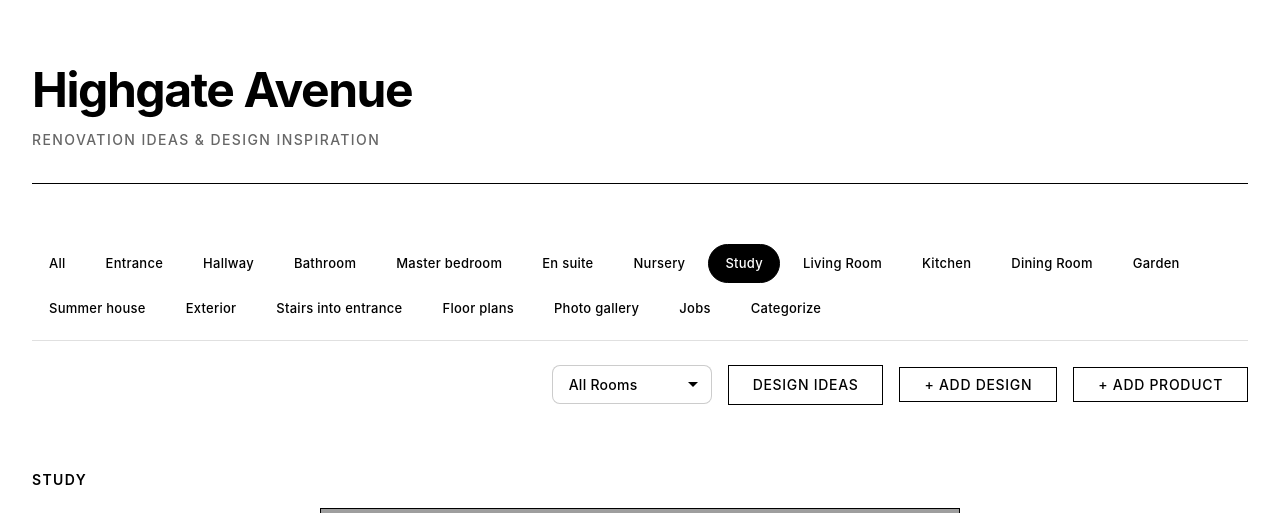
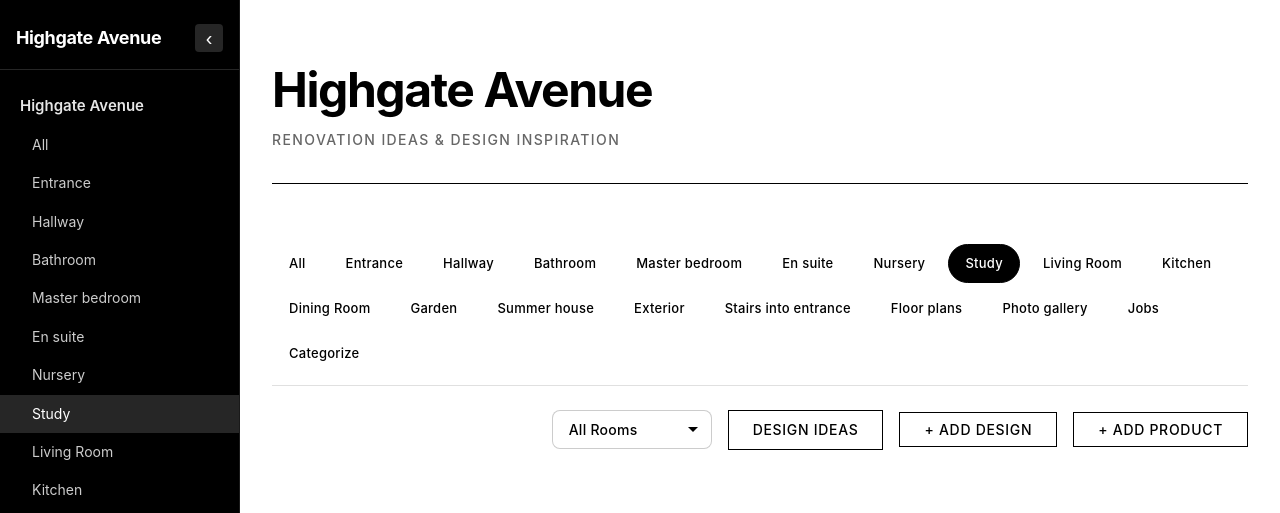
Before and after one commit to conork92/HighgateAvenue, a Flask app: page /designs/study/ in a window 1280 px wide. Shown: the top 513 px of the page. Run offline with Flask 3, Linux system fonts and the light colour scheme; data that the repository does not hold is empty; grey boxes are pictures that could not be loaded.

Commit message:
feat: improve design and add muswell hill

```diff
--- a/app.py
+++ b/app.py
@@ -381,6 +381,32 @@ def jobs():
         sections_order=DESIGN_SECTIONS_ORDER,
     )
 
+# Muswell Hill: room slugs and GCS prefix (bucket highgate-avenue-designs)
+MUSWELL_HILL_ROOMS = {
+    'front-room': {'label': 'Front Room', 'prefix': 'muswell-hill/front_room'},
+    'kitchen': {'label': 'Kitchen', 'prefix': 'muswell-hill/kitchen'},
+    'bathroom': {'label': 'Bathroom', 'prefix': 'muswell-hill/bathroom'},
+    'living-room': {'label': 'Living Room', 'prefix': 'muswell-hill/living_room'},
+    'nursery': {'label': 'Nursery', 'prefix': 'muswell-hill/nursery'},
+}
+MUSWELL_HILL_BUCKET = 'highgate-avenue-designs'
+
+@app.route('/muswell-hill/<room_slug>/')
+def muswell_hill_room(room_slug):
+    """Muswell Hill room page: images from GCS bucket."""
+    if room_slug not in MUSWELL_HILL_ROOMS:
+        abort(404)
+    room_info = MUSWELL_HILL_ROOMS[room_slug]
+    return render_template(
+        'muswell_hill_room.html',
+        room_slug=room_slug,
+        room_label=room_info['label'],
+        bucket_prefix=room_info['prefix'],
+        muswell_room=room_slug,
+        all_sections=DESIGN_SECTIONS,
+        sections_order=DESIGN_SECTIONS_ORDER,
+    )
+
 @app.route('/designs/')
 def designs_index():
     """Redirect /designs/ to main page (all designs)."""
@@ -416,6 +442,29 @@ def photo_gallery():
         carousel_images=PHOTO_GALLERY_IMAGES,
         product_room_filter=None,
     )
+
+@app.route('/api/muswell-hill-images/<room_slug>')
+def get_muswell_hill_images(room_slug):
+    """List image URLs for a Muswell Hill room from GCS bucket."""
+    if room_slug not in MUSWELL_HILL_ROOMS:
+        return jsonify([]), 200
+    try:
+        if not gcp_storage_client:
+            return jsonify([]), 200
+        prefix = MUSWELL_HILL_ROOMS[room_slug]['prefix']
+        bucket = gcp_storage_client.bucket(MUSWELL_HILL_BUCKET)
+        blobs = list(bucket.list_blobs(prefix=prefix))
+        base_url = f"https://storage.googleapis.com/{MUSWELL_HILL_BUCKET}"
+        images = []
+        for b in blobs:
+            if b.name.endswith('/'):
+                continue
+            name = b.name.split('/')[-1]
+            images.append({'name': name, 'url': f"{base_url}/{b.name}"})
+        return jsonify(images), 200
+    except Exception as e:
+        app.logger.error(f"Error listing Muswell Hill images: {e}")
+        return jsonify([]), 200
 
 @app.route('/api/image/<path:image_path>')
 def serve_gcp_image(image_path):
--- /dev/null
+++ b/static/css/sidebar.css
@@ -0,0 +1,217 @@
+/* Sidebar layout: fixed left sidebar + main content */
+.app-layout {
+    display: flex;
+    min-height: 100vh;
+    position: relative;
+}
+
+.sidebar {
+    width: 240px;
+    min-width: 240px;
+    background: var(--black, #000);
+    color: var(--white, #fff);
+    padding: 1.5rem 0;
+    border-right: 1px solid rgba(255,255,255,0.1);
+    transition: width 0.2s ease, min-width 0.2s ease;
+    flex-shrink: 0;
+    overflow: hidden;
+}
+
+.app-layout.sidebar-collapsed .sidebar {
+    width: 0;
+    min-width: 0;
+    padding-left: 0;
+    padding-right: 0;
+    border-right: none;
+}
+
+.sidebar-header {
+    display: flex;
+    align-items: center;
+    justify-content: space-between;
+    padding: 0 1rem 1rem;
+    border-bottom: 1px solid rgba(255,255,255,0.15);
+    margin-bottom: 1rem;
+    gap: 0.5rem;
+}
+
+.sidebar-brand {
+    font-size: 1.125rem;
+    font-weight: 700;
+    color: inherit;
+    text-decoration: none;
+    letter-spacing: -0.02em;
+    white-space: nowrap;
+}
+
+.sidebar-brand:hover {
+    text-decoration: underline;
+}
+
+.sidebar-toggle {
+    flex-shrink: 0;
+    width: 28px;
+    height: 28px;
+    padding: 0;
+    border: none;
+    background: rgba(255,255,255,0.15);
+    color: #fff;
+    font-size: 1.25rem;
+    line-height: 1;
+    cursor: pointer;
+    border-radius: 4px;
+    display: flex;
+    align-items: center;
+    justify-content: center;
+    transition: background 0.15s;
+}
+
+.sidebar-toggle:hover {
+    background: rgba(255,255,255,0.25);
+}
+
+.sidebar-open {
+    position: fixed;
+    left: 0;
+    top: 50%;
+    transform: translateY(-50%);
+    z-index: 100;
+    width: 32px;
+    height: 48px;
+    padding: 0;
+    border: none;
+    border-radius: 0 6px 6px 0;
+    background: var(--black, #000);
+    color: #fff;
+    font-size: 1.25rem;
+    cursor: pointer;
+    box-shadow: 2px 0 8px rgba(0,0,0,0.2);
+    transition: background 0.15s;
+}
+
+.sidebar-open:hover {
+    background: #222;
+}
+
+.sidebar-nav {
+    list-style: none;
+    padding: 0;
+    margin: 0;
+}
+
+.sidebar-nav > li {
+    margin: 0;
+}
+
+.sidebar-nav a,
+.sidebar-nav .sidebar-parent-label {
+    display: block;
+    padding: 0.5rem 1.25rem;
+    color: rgba(255,255,255,0.9);
+    text-decoration: none;
+    font-size: 0.9375rem;
+    transition: background 0.15s;
+}
+
+.sidebar-nav a:hover {
+    background: rgba(255,255,255,0.1);
+    color: #fff;
+}
+
+.sidebar-nav .sidebar-parent-label {
+    font-weight: 600;
+    cursor: pointer;
+    margin-top: 0.25rem;
+    user-select: none;
+}
+
+.sidebar-nav .sidebar-parent-label:hover {
+    background: rgba(255,255,255,0.08);
+}
+
+/* Dropdown: sub list collapsed by default, expanded when .expanded */
+.sidebar-sub {
+    list-style: none;
+    padding-left: 0;
+    margin: 0 0 0.25rem 0;
+    max-height: 0;
+    overflow: hidden;
+    transition: max-height 0.2s ease;
+}
+
+.sidebar-parent.expanded .sidebar-sub {
+    max-height: 80vh;
+}
+
+.sidebar-sub a {
+    padding-left: 2rem;
+    font-size: 0.875rem;
+    color: rgba(255,255,255,0.8);
+}
+
+.sidebar-sub a.active {
+    background: rgba(255,255,255,0.15);
+    color: #fff;
+}
+
+.sidebar-nav > li > a.active {
+    background: rgba(255,255,255,0.15);
+    color: #fff;
+}
+
+.main-with-sidebar {
+    flex: 1;
+    min-width: 0;
+    display: flex;
+    flex-direction: column;
+}
+
+.main-with-sidebar .container {
+    flex: 1;
+}
+
+@media (max-width: 768px) {
+    .app-layout {
+        flex-direction: column;
+    }
+    .app-layout.sidebar-collapsed .sidebar {
+        width: 100%;
+        min-width: 0;
+        max-height: 0;
+        padding: 0 1rem;
+        overflow: hidden;
+    }
+    .sidebar {
+        width: 100%;
+        min-width: 0;
+        padding: 1rem;
+        border-right: none;
+        border-bottom: 1px solid rgba(255,255,255,0.2);
+    }
+    .sidebar-open {
+        display: none !important;
+    }
+    .sidebar-nav {
+        display: flex;
+        flex-wrap: wrap;
+        gap: 0.25rem;
+    }
+    .sidebar-nav > li {
+        flex: 1 1 auto;
+    }
+    .sidebar-sub {
+        position: absolute;
+        background: var(--black);
+        z-index: 10;
+        min-width: 180px;
+        border: 1px solid rgba(255,255,255,0.2);
+        margin-top: 0.25rem;
+        max-height: none;
+    }
+    .sidebar-nav .sidebar-parent:not(.expanded) .sidebar-sub {
+        display: none;
+    }
+    .sidebar-nav .sidebar-parent.expanded .sidebar-sub {
+        display: block;
+    }
+}
--- /dev/null
+++ b/templates/_sidebar.html
@@ -0,0 +1,68 @@
+<nav class="sidebar" id="sidebar" aria-label="Main navigation">
+    <div class="sidebar-header">
+        <a href="{{ url_for('index') }}" class="sidebar-brand">Highgate Avenue</a>
+        <button type="button" class="sidebar-toggle" id="sidebarToggle" aria-label="Collapse sidebar" title="Collapse sidebar">‹</button>
+    </div>
+    <ul class="sidebar-nav">
+        <li class="sidebar-parent {% if request.endpoint in ['index', 'design_section', 'photo_gallery', 'categorize'] %}expanded{% endif %}" id="sidebar-highgate">
+            <span class="sidebar-parent-label" role="button" tabindex="0" aria-expanded="true" aria-controls="sidebar-highgate-sub">Highgate Avenue</span>
+            <ul class="sidebar-sub" id="sidebar-highgate-sub">
+                <li><a href="{{ url_for('index') }}" class="{% if request.endpoint == 'index' and not section_filter %}active{% endif %}">All</a></li>
+                {% if sections_order is defined and all_sections is defined %}
+                    {% for sid in sections_order %}
+                        {% if sid in all_sections %}
+                        <li><a href="{{ url_for('design_section', section_id=sid) }}" class="{% if section_filter is defined and section_filter == sid %}active{% endif %}">{{ all_sections[sid].label }}</a></li>
+                        {% endif %}
+                    {% endfor %}
+                {% else %}
+                    {% for sid, s in (all_sections or {}).items() %}
+                        <li><a href="{{ url_for('design_section', section_id=sid) }}" class="{% if section_filter is defined and section_filter == sid %}active{% endif %}">{{ s.label }}</a></li>
+                    {% endfor %}
+                {% endif %}
+                <li><a href="{{ url_for('photo_gallery') }}" class="{% if section_filter is defined and section_filter == 'photo-gallery' %}active{% endif %}">Photo gallery</a></li>
+                <li><a href="{{ url_for('categorize') }}" class="{% if request.endpoint == 'categorize' %}active{% endif %}">Categorize</a></li>
+            </ul>
+        </li>
+        <li class="sidebar-parent {% if request.endpoint == 'muswell_hill_room' %}expanded{% endif %}" id="sidebar-muswell">
+            <span class="sidebar-parent-label" role="button" tabindex="0" aria-expanded="false" aria-controls="sidebar-muswell-sub">Muswell Hill</span>
+            <ul class="sidebar-sub" id="sidebar-muswell-sub">
+                <li><a href="{{ url_for('muswell_hill_room', room_slug='front-room') }}" class="{% if request.endpoint == 'muswell_hill_room' and (muswell_room is defined and muswell_room == 'front-room') %}active{% endif %}">Front Room</a></li>
+                <li><a href="{{ url_for('muswell_hill_room', room_slug='kitchen') }}" class="{% if request.endpoint == 'muswell_hill_room' and (muswell_room is defined and muswell_room == 'kitchen') %}active{% endif %}">Kitchen</a></li>
+                <li><a href="{{ url_for('muswell_hill_room', room_slug='bathroom') }}" class="{% if request.endpoint == 'muswell_hill_room' and (muswell_room is defined and muswell_room == 'bathroom') %}active{% endif %}">Bathroom</a></li>
+                <li><a href="{{ url_for('muswell_hill_room', room_slug='living-room') }}" class="{% if request.endpoint == 'muswell_hill_room' and (muswell_room is defined and muswell_room == 'living-room') %}active{% endif %}">Living Room</a></li>
+                <li><a href="{{ url_for('muswell_hill_room', room_slug='nursery') }}" class="{% if request.endpoint == 'muswell_hill_room' and (muswell_room is defined and muswell_room == 'nursery') %}active{% endif %}">Nursery</a></li>
+            </ul>
+        </li>
+        <li>
+            <a href="{{ url_for('jobs') }}" class="{% if request.endpoint == 'jobs' %}active{% endif %}">Jobs</a>
+        </li>
+    </ul>
+</nav>
+<button type="button" class="sidebar-open" id="sidebarOpen" aria-label="Open sidebar" title="Open sidebar" style="display: none;">›</button>
+<script>
+(function() {
+    var layout = document.querySelector('.app-layout');
+    var sidebar = document.getElementById('sidebar');
+    var toggle = document.getElementById('sidebarToggle');
+    var openBtn = document.getElementById('sidebarOpen');
+    if (!layout || !sidebar) return;
+
+    function isCollapsed() { return layout.classList.contains('sidebar-collapsed'); }
+    function setCollapsed(collapsed) {
+        layout.classList.toggle('sidebar-collapsed', collapsed);
+        if (toggle) { toggle.setAttribute('aria-label', collapsed ? 'Open sidebar' : 'Collapse sidebar'); toggle.title = collapsed ? 'Open sidebar' : 'Collapse sidebar'; toggle.textContent = collapsed ? '›' : '‹'; }
+        if (openBtn) openBtn.style.display = collapsed ? 'block' : 'none';
+        try { localStorage.setItem('sidebarCollapsed', collapsed ? '1' : '0'); } catch (e) {}
+    }
+    if (toggle) toggle.addEventListener('click', function() { setCollapsed(!isCollapsed()); });
+    if (openBtn) openBtn.addEventListener('click', function() { setCollapsed(false); });
+    try { if (localStorage.getItem('sidebarCollapsed') === '1') setCollapsed(true); } catch (e) {}
+
+    [].forEach.call(document.querySelectorAll('.sidebar-parent-label'), function(label) {
+        label.addEventListener('click', function(e) {
+            var parent = label.closest('.sidebar-parent');
+            if (parent) parent.classList.toggle('expanded');
+        });
+    });
+})();
+</script>
--- a/templates/categorize.html
+++ b/templates/categorize.html
@@ -15,8 +15,12 @@
     </style>
     <link rel="stylesheet" href="{{ url_for('static', filename='css/style.css') }}?v=20260206">
     <link rel="stylesheet" href="{{ url_for('static', filename='css/categorize.css') }}?v=20260206">
+    <link rel="stylesheet" href="{{ url_for('static', filename='css/sidebar.css') }}?v=20260207">
 </head>
 <body>
+    <div class="app-layout">
+        {% include '_sidebar.html' %}
+        <main class="main-with-sidebar">
     <div class="container">
         <header>
             <h1>Highgate Avenue</h1>
@@ -152,6 +156,8 @@
             <p>&copy; 2026 Highgate Avenue</p>
         </footer>
     </div>
+        </main>
+    </div>
 
     <script src="{{ url_for('static', filename='js/categorize.js') }}"></script>
 </body>
--- a/templates/index.html
+++ b/templates/index.html
@@ -14,8 +14,12 @@
         body { font-family: -apple-system, BlinkMacSystemFont, 'Segoe UI', 'Helvetica Neue', Arial, sans-serif; }
     </style>
     <link rel="stylesheet" href="{{ url_for('static', filename='css/style.css') }}?v=20260206">
+    <link rel="stylesheet" href="{{ url_for('static', filename='css/sidebar.css') }}?v=20260207">
 </head>
 <body>
+    <div class="app-layout">
+        {% include '_sidebar.html' %}
+        <main class="main-with-sidebar">
     <div class="container">
         <header>
             <h1>Highgate Avenue</h1>
@@ -282,6 +286,8 @@
             <p>&copy; 2026 Highgate Avenue</p>
         </footer>
     </div>
+        </main>
+    </div>
 
     <script src="{{ url_for('static', filename='js/app.js') }}"></script>
 </body>
--- a/templates/jobs.html
+++ b/templates/jobs.html
@@ -15,8 +15,12 @@
     </style>
     <link rel="stylesheet" href="{{ url_for('static', filename='css/style.css') }}?v=20260207">
     <link rel="stylesheet" href="{{ url_for('static', filename='css/jobs.css') }}?v=20260207">
+    <link rel="stylesheet" href="{{ url_for('static', filename='css/sidebar.css') }}?v=20260207">
 </head>
 <body>
+    <div class="app-layout">
+        {% include '_sidebar.html' %}
+        <main class="main-with-sidebar">
     <div class="container">
         <header>
             <h1>Highgate Avenue</h1>
@@ -123,6 +127,8 @@
             <p>&copy; 2026 Highgate Avenue</p>
         </footer>
     </div>
+        </main>
+    </div>
 
     <script src="{{ url_for('static', filename='js/jobs.js') }}"></script>
 </body>
```
Also changed, not shown: templates/muswell_hill_room.html (added, +63 -0 lines).
